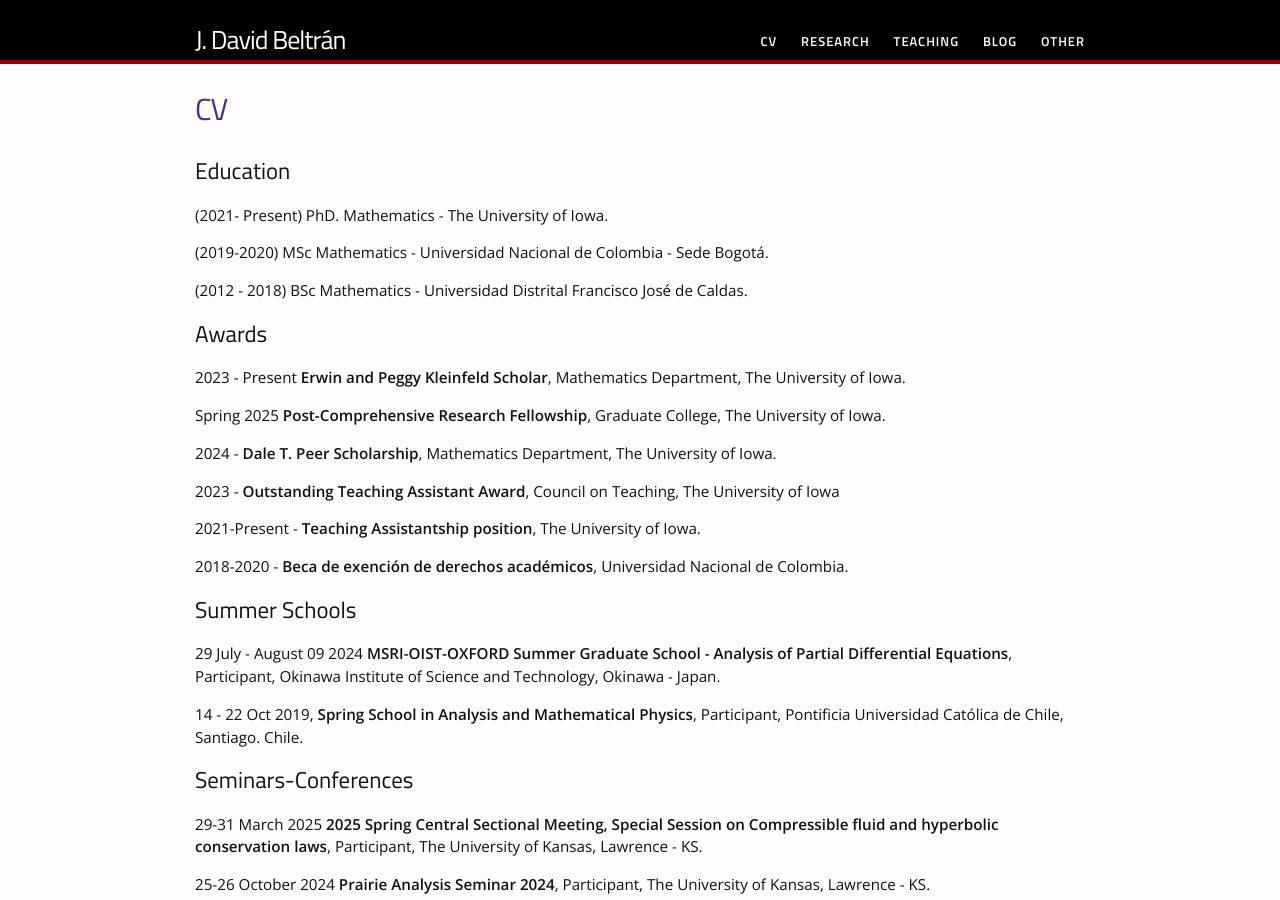
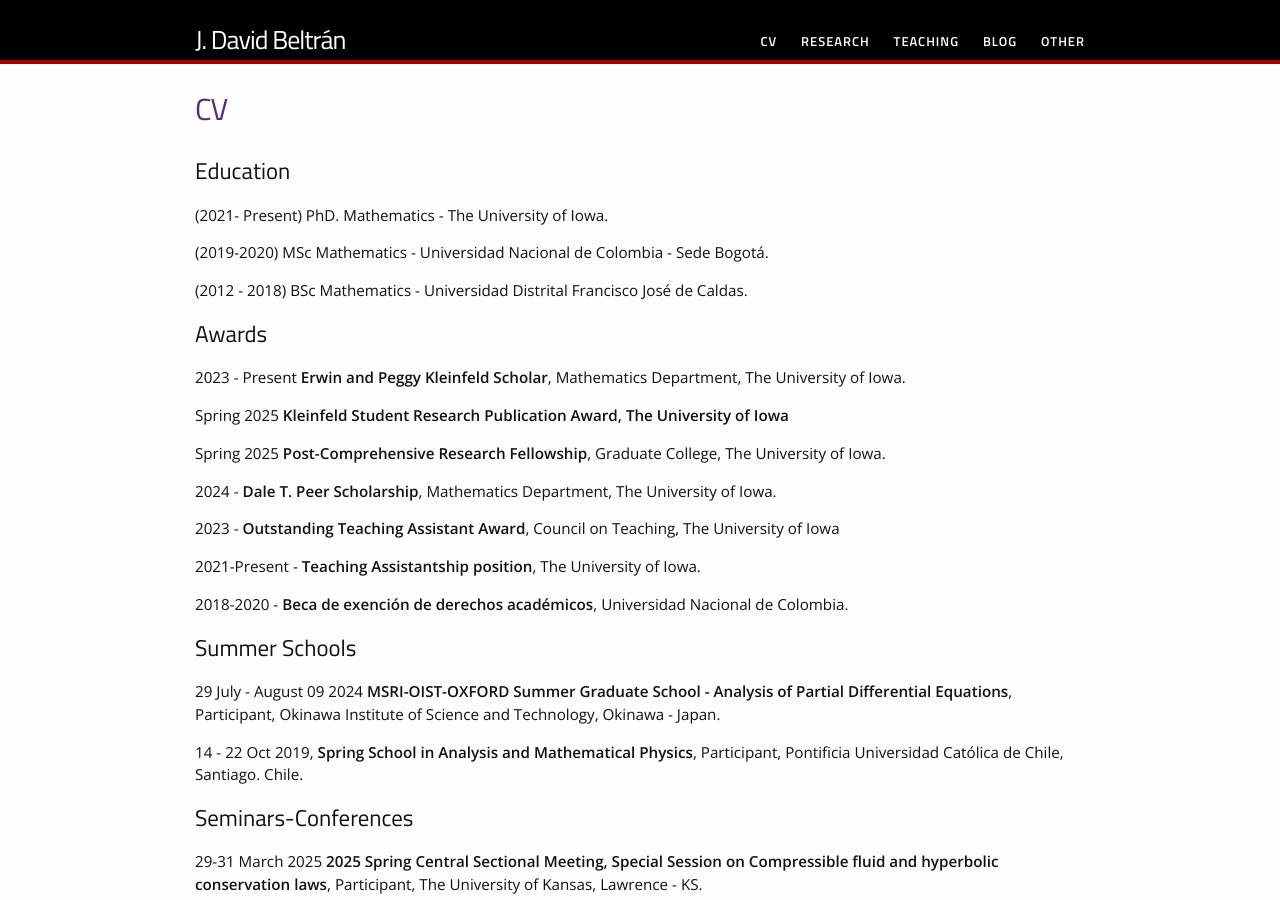
Before and after one commit to jdavidbel/jdavidbel.github.io, a Jekyll site: the page built from cv.md, in a window 1280 px wide and 900 px high. Built offline with Jekyll 4.4.1, drawn with Linux system fonts in a browser that asks for light colours.

Commit message:
Update cv.md
added kleinfield paper award

```diff
--- a/cv.md
+++ b/cv.md
@@ -16,6 +16,8 @@ permalink: /cv/
 ## Awards
 
 2023 - Present **Erwin and Peggy Kleinfeld Scholar**, Mathematics Department, The University of Iowa.
+
+Spring 2025 **Kleinfeld Student Research Publication Award, The University of Iowa**
 
 Spring 2025  **Post-Comprehensive Research Fellowship**, Graduate College, The University of Iowa.
 
```
